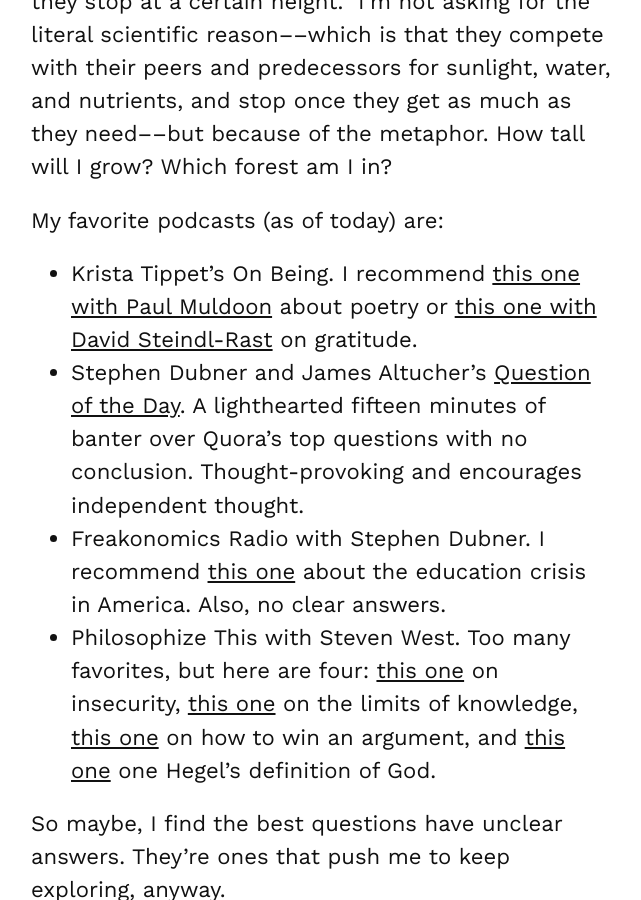
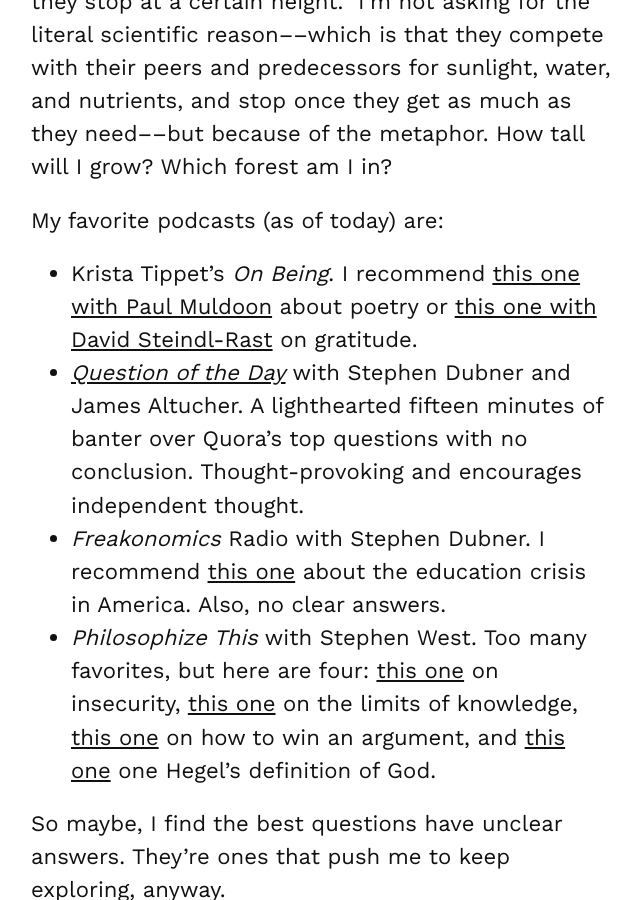
Before and after one commit to danomarr/danomarr.github.io, a Jekyll site: the page built from _posts/2016-02-12-my-favorite-podcasts.md, in a window 1280 px wide and 900 px high, scrolled down 608 px. Shown: the whole window, without its empty margins (29-670 px from the left). Built offline with Jekyll 4.4.1, drawn with Linux system fonts in a browser that asks for light colours.

Commit message:
updated formatting in my-favorite-podcasts post

```diff
--- a/_posts/2016-02-12-my-favorite-podcasts.md
+++ b/_posts/2016-02-12-my-favorite-podcasts.md
@@ -10,10 +10,11 @@
 But I've also been listening to a few podcasts that get me curious and childlike. I find myself asking very basic questions lately, mostly about life. Small curiosities like "why do trees grow tall" and "why do they stop at a certain height." I'm not asking for the literal scientific reason––which is that they compete with their peers and predecessors for sunlight, water, and nutrients, and stop once they get as much as they need––but because of the metaphor. How tall will I grow? Which forest am I in?
 
 My favorite podcasts (as of today) are:
-- Krista Tippet's On Being. I recommend [this one with Paul Muldoon][paul-muldoon] about poetry or [this one with David Steindl-Rast][david-steindl-rast] on gratitude.
-- Stephen Dubner and James Altucher's [Question of the Day][qotd]. A lighthearted fifteen minutes of banter over Quora's top questions with no conclusion. Thought-provoking and encourages independent thought.
-- Freakonomics Radio with Stephen Dubner. I recommend [this one][freakonomics] about the education crisis in America. Also, no clear answers.
-- Philosophize This with Steven West. Too many favorites, but here are four: [this one][pt-insecurity] on insecurity, [this one][pt-limits] on the limits of knowledge, [this one][pt-argument] on how to win an argument, and [this one][pt-hegel] one Hegel's definition of God.
+
+- Krista Tippet's *On Being*. I recommend [this one with Paul Muldoon][paul-muldoon] about poetry or [this one with David Steindl-Rast][david-steindl-rast] on gratitude.
+- *[Question of the Day][qotd]* with Stephen Dubner and James Altucher. A lighthearted fifteen minutes of banter over Quora's top questions with no conclusion. Thought-provoking and encourages independent thought.
+- *Freakonomics* Radio with Stephen Dubner. I recommend [this one][freakonomics] about the education crisis in America. Also, no clear answers.
+- *Philosophize This* with Stephen West. Too many favorites, but here are four: [this one][pt-insecurity] on insecurity, [this one][pt-limits] on the limits of knowledge, [this one][pt-argument] on how to win an argument, and [this one][pt-hegel] one Hegel's definition of God.
 
 So maybe, I find the best questions have unclear answers. They're ones that push me to keep exploring, anyway.
 
```
